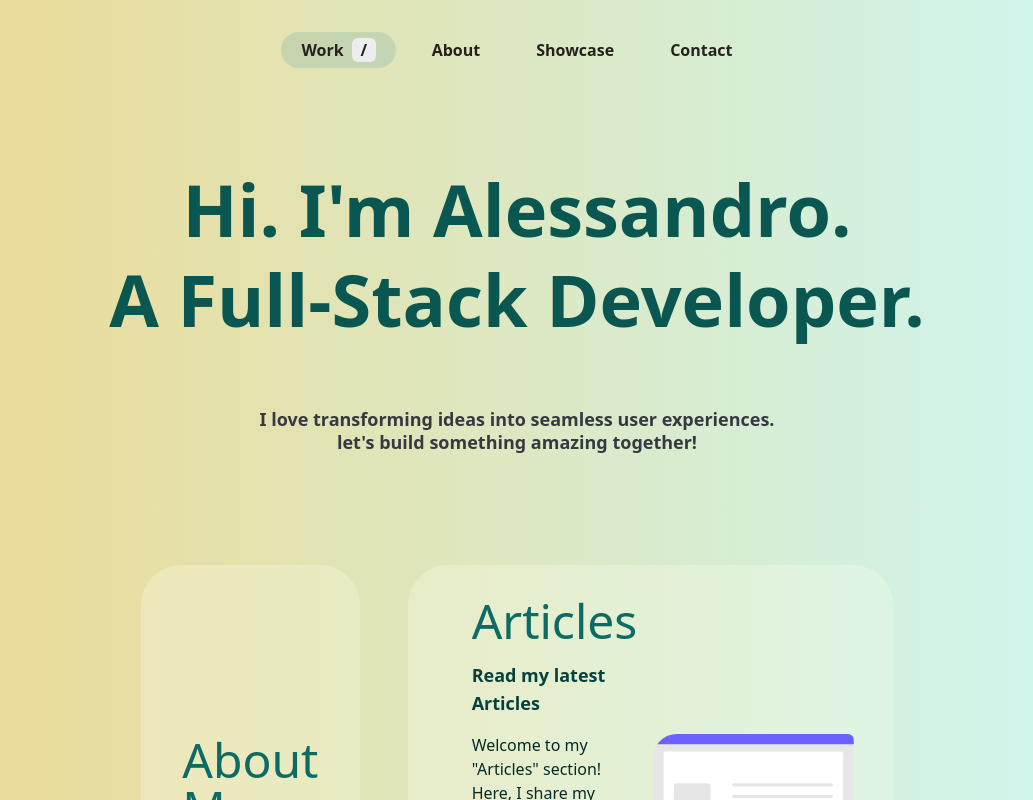
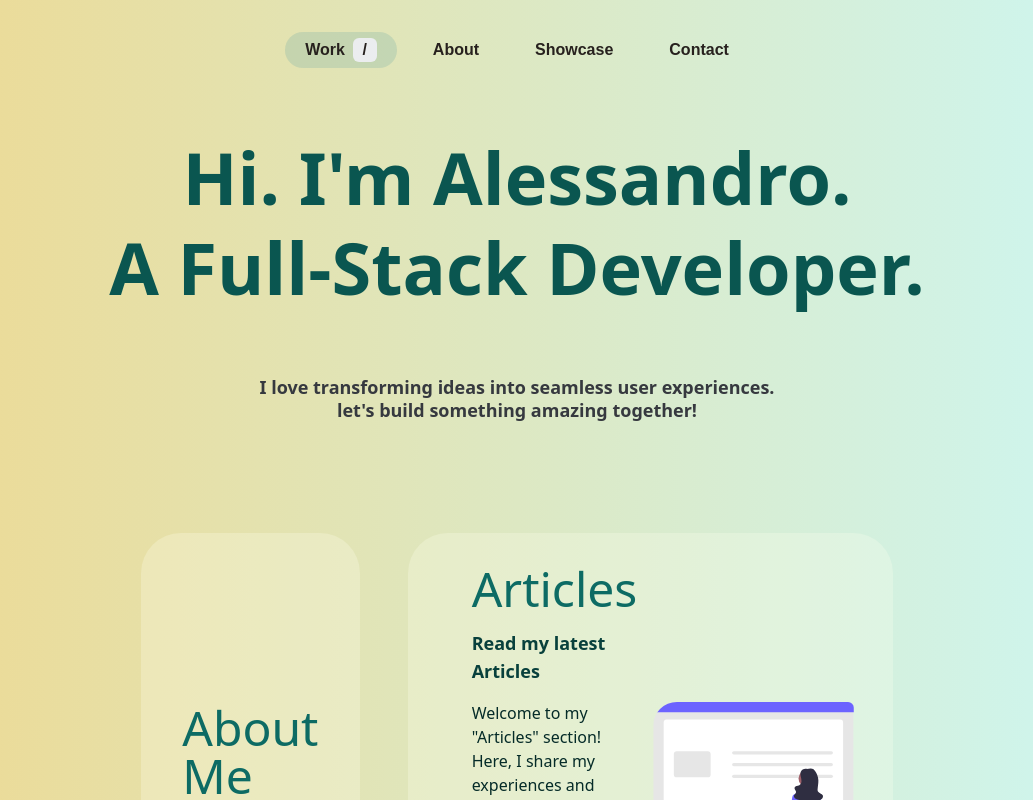
Before and after one commit to Ale-1508/portfolio, a Next.js app: page / in a window 1280 px wide. Shown: the top 800 px of the page, without its empty margins (123-1156 px from the left). Built offline with nearby package versions, Linux system fonts and the light colour scheme.

Commit message:
edit edit to fix gap

```diff
--- a/src/app/_core/components/Layout.tsx
+++ b/src/app/_core/components/Layout.tsx
@@ -11,14 +11,16 @@ type LayoutProps = {
 
 const Layout: React.FC<LayoutProps> = ({ children, currentPath, className } ) => {
   return (
+    <div className='flex flex-col gap-8'>
+      <Navbar currentPath={currentPath}/>
       <div className={classNames(
         "flex flex-col gap-16 font-sans",
         "selection:bg-primary-500 selection:text-primary-50",
         className
       )}
       >
-      <Navbar currentPath={currentPath}/>
         {children}
+      </div>
     </div>
   );
 };
```
Lines whose indentation alone changed are shown as unchanged.
